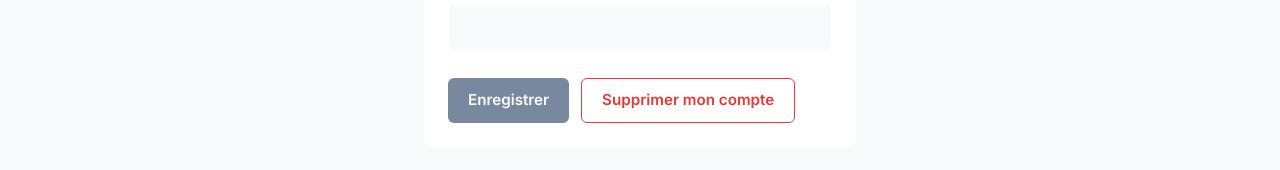
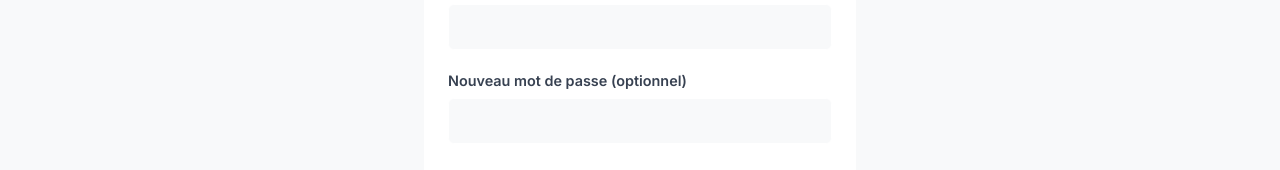
Before and after one commit to eni-projet-spring/bookhub, an Angular app in the folder bookhub-front/: page /gestion-profil in a window 1280 px wide. Shown: the part 559-729 px from the top of the page. Built offline with nearby package versions, Linux system fonts and the light colour scheme; no server answers.

Commit message:
correction

```diff
--- a/bookhub-front/src/app/features/gestion-profil/gestion-profil.html
+++ b/bookhub-front/src/app/features/gestion-profil/gestion-profil.html
@@ -49,6 +49,24 @@
       </p>
     </div>
 
+    <div class="gestion-profil__field">
+      <label class="gestion-profil__label" for="motDePasse">Nouveau mot de passe (optionnel)</label>
+      <input
+        class="gestion-profil__input"
+        id="motDePasse"
+        type="password"
+        formControlName="motDePasse"
+        aria-describedby="motDePasse-erreur"
+      />
+      <p
+        *ngIf="formulaireProfil.get('motDePasse')?.invalid && formulaireProfil.get('motDePasse')?.touched"
+        id="motDePasse-erreur"
+        class="gestion-profil__field-error"
+      >
+        Le mot de passe doit contenir au moins 6 caractères.
+      </p>
+    </div>
+
     <p *ngIf="messageErreur" class="gestion-profil__message gestion-profil__message--error" role="alert">
       {{ messageErreur }}
     </p>
--- a/bookhub-front/src/app/features/gestion-profil/gestion-profil.ts
+++ b/bookhub-front/src/app/features/gestion-profil/gestion-profil.ts
@@ -19,7 +19,8 @@ export class GestionProfil implements OnInit {
   formulaireProfil = new FormGroup({
     nom: new FormControl('', [Validators.required]),
     prenom: new FormControl('', [Validators.required]),
-    email: new FormControl('', [Validators.required, Validators.email]),
+    email: new FormControl({ value: '', disabled: true }, [Validators.required, Validators.email]),
+    motDePasse: new FormControl('', [Validators.minLength(6)]),
   });
 
   constructor(private profilService: ProfilService) {}
@@ -52,11 +53,18 @@ export class GestionProfil implements OnInit {
     this.messageErreur = '';
     this.messageSucces = '';
 
-    const dto = this.formulaireProfil.value as ProfilUtilisateurDTO;
+    const valeurs = this.formulaireProfil.getRawValue();
+    const dto: ProfilUtilisateurDTO = {
+      nom: valeurs.nom!,
+      prenom: valeurs.prenom!,
+      email: valeurs.email!,
+      motDePasse: valeurs.motDePasse ? valeurs.motDePasse : undefined,
+    };
 
     this.profilService.editProfil(dto).subscribe({
       next: () => {
         this.messageSucces = 'Profil mis à jour avec succès.';
+        this.formulaireProfil.patchValue({ motDePasse: '' });
       },
       error: () => {
         this.messageErreur = 'Une erreur est survenue lors de la mise à jour.';
--- a/bookhub-front/src/app/models/profil-utilisateur.model.ts
+++ b/bookhub-front/src/app/models/profil-utilisateur.model.ts
@@ -2,4 +2,5 @@ export interface ProfilUtilisateurDTO {
   nom: string;
   prenom: string;
   email: string;
+  motDePasse?: string;
 }
```
